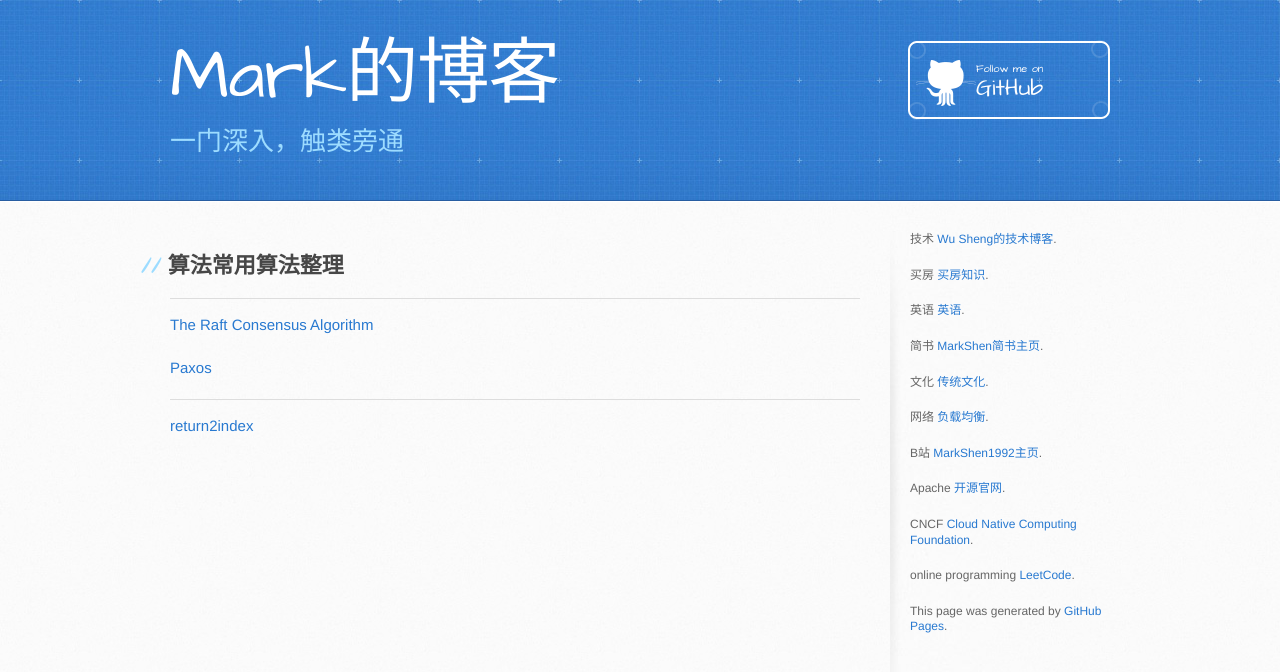
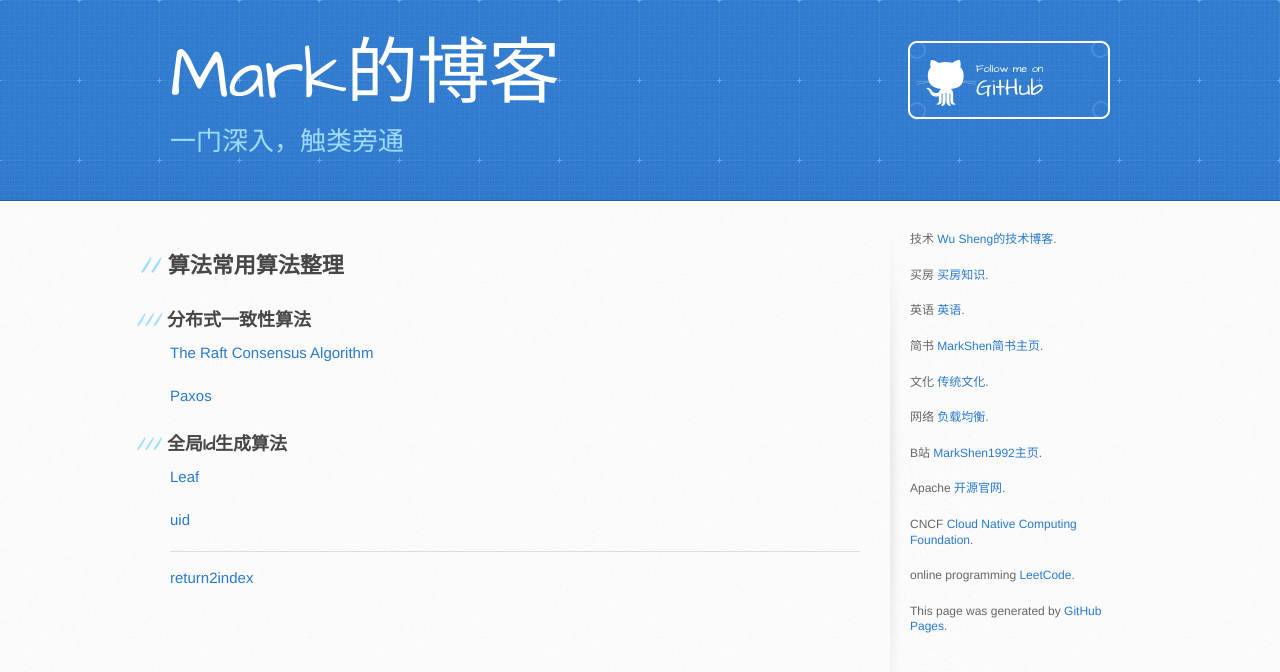
Before and after one commit to MarkShen1992/markshen1992.github.io, a Jekyll site: the page built from document/sf/algorithm.md, in a window 1280 px wide. Shown: the top 672 px of the page. Built offline with Jekyll 4.4.1, drawn with Linux system fonts in a browser that asks for light colours; our own code applies the rules of GitHub Pages for plain Markdown files.

Commit message:
add two articles

```diff
--- a/document/sf/algorithm.md
+++ b/document/sf/algorithm.md
@@ -1,11 +1,17 @@
 ## 算法常用算法整理
 
----
+### 分布式一致性算法
 
 [The Raft Consensus Algorithm](<https://raft.github.io/>)
 
 [Paxos](<https://zhuanlan.zhihu.com/p/31727291>)
 
+### 全局Id生成算法
+
+[Leaf](<https://tech.meituan.com/2017/04/21/mt-leaf.html>)
+
+[uid](<https://github.com/baidu/uid-generator>)
+
 ---
 
 [return2index](./../../index.html)
```
